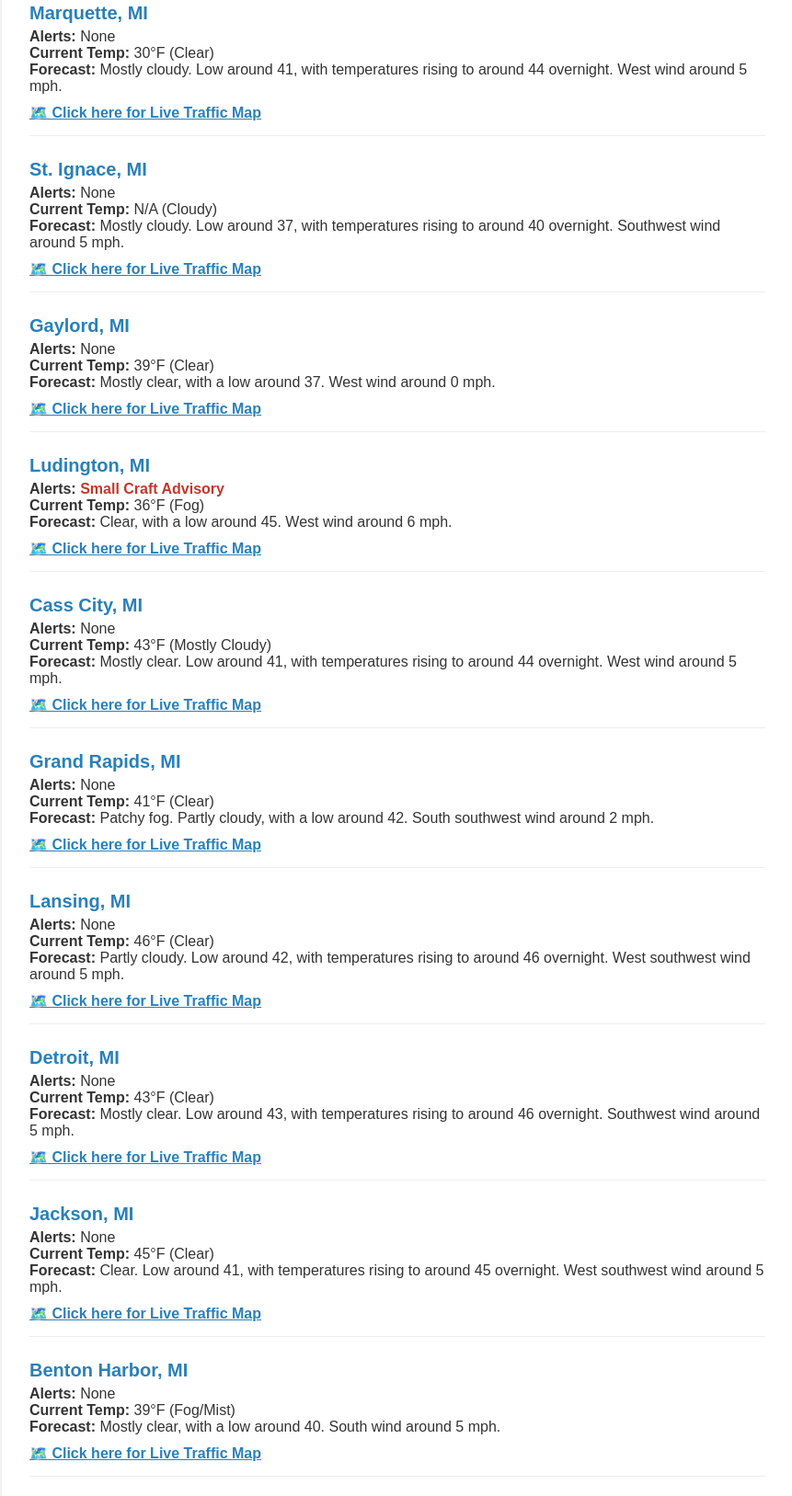
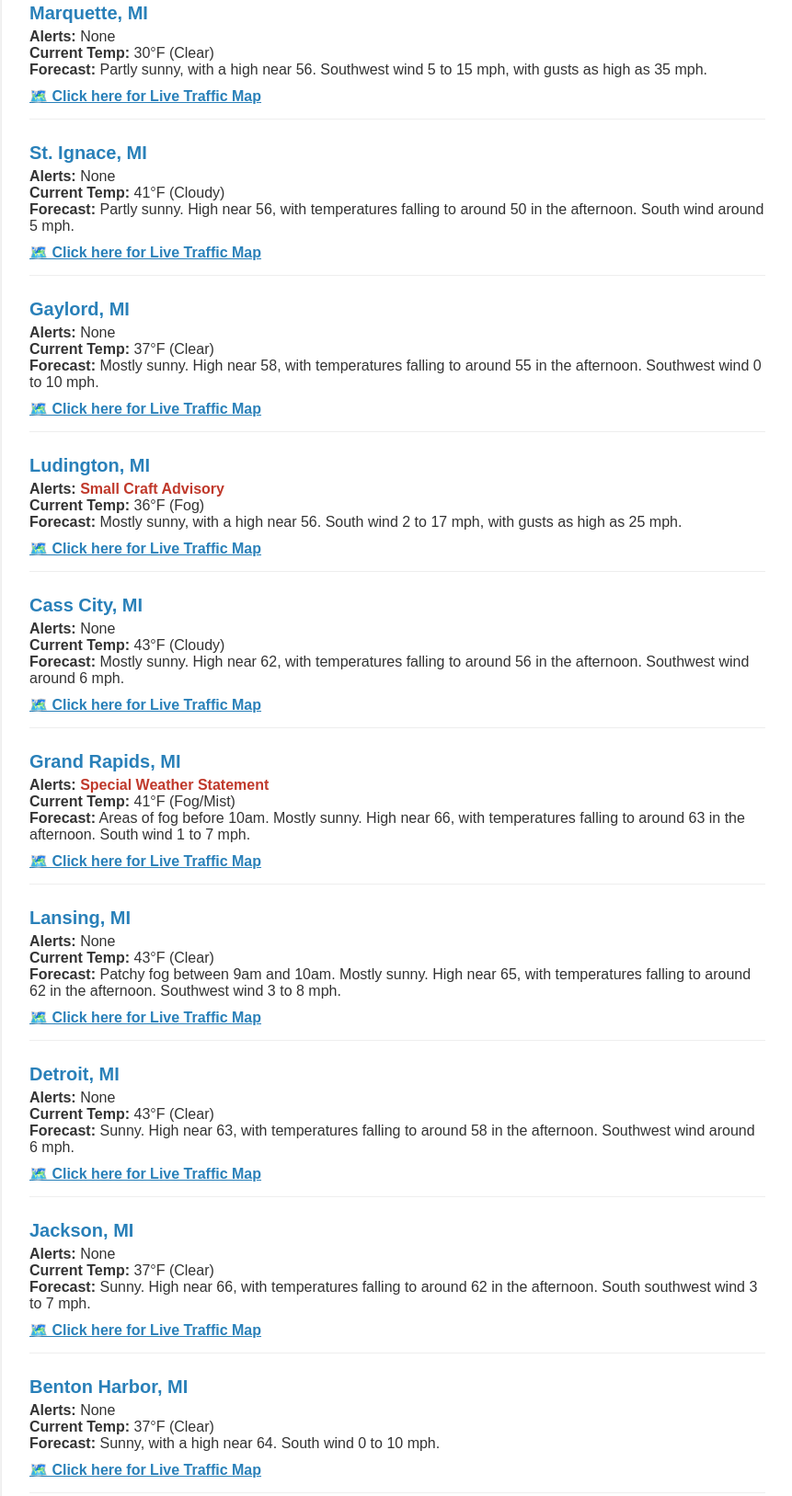
Before and after one commit to bishop998newaccount/Weather, a plain HTML site: page Weather_Report.html in a window 1280 px wide. Shown: the part 204-1831 px from the top of the page at 92% size, without its empty margins (208-1069 px from the left). Drawn offline with Linux system fonts and the light colour scheme.

Commit message:
Auto-update weather report [skip ci]

```diff
--- a/Weather_Report.html
+++ b/Weather_Report.html
@@ -23,23 +23,23 @@
         <div class="city-name">Marquette, MI</div>
         <div><strong>Alerts:</strong> <span >None</span></div>
         <div><strong>Current Temp:</strong> 30°F (Clear)</div>
-        <div><strong>Forecast:</strong> Mostly cloudy. Low around 41, with temperatures rising to around 44 overnight. West wind around 5 mph.</div>
+        <div><strong>Forecast:</strong> Partly sunny, with a high near 56. Southwest wind 5 to 15 mph, with gusts as high as 35 mph.</div>
         <div style="margin-top: 10px;"><a href="https://www.google.com/maps/@46.54,-87.4,11z/data=!5m1!1e1" target="_blank" style="color: #2980b9; font-weight: bold; text-decoration: underline;">🗺️ Click here for Live Traffic Map</a></div>
     </div>
 
     <div class="city-block">
         <div class="city-name">St. Ignace, MI</div>
         <div><strong>Alerts:</strong> <span >None</span></div>
-        <div><strong>Current Temp:</strong> N/A (Cloudy)</div>
-        <div><strong>Forecast:</strong> Mostly cloudy. Low around 37, with temperatures rising to around 40 overnight. Southwest wind around 5 mph.</div>
+        <div><strong>Current Temp:</strong> 41°F (Cloudy)</div>
+        <div><strong>Forecast:</strong> Partly sunny. High near 56, with temperatures falling to around 50 in the afternoon. South wind around 5 mph.</div>
         <div style="margin-top: 10px;"><a href="https://www.google.com/maps/@45.86,-84.74,11z/data=!5m1!1e1" target="_blank" style="color: #2980b9; font-weight: bold; text-decoration: underline;">🗺️ Click here for Live Traffic Map</a></div>
     </div>
 
     <div class="city-block">
         <div class="city-name">Gaylord, MI</div>
         <div><strong>Alerts:</strong> <span >None</span></div>
-        <div><strong>Current Temp:</strong> 39°F (Clear)</div>
-        <div><strong>Forecast:</strong> Mostly clear, with a low around 37. West wind around 0 mph.</div>
+        <div><strong>Current Temp:</strong> 37°F (Clear)</div>
+        <div><strong>Forecast:</strong> Mostly sunny. High near 58, with temperatures falling to around 55 in the afternoon. Southwest wind 0 to 10 mph.</div>
         <div style="margin-top: 10px;"><a href="https://www.google.com/maps/@45.03,-84.68,11z/data=!5m1!1e1" target="_blank" style="color: #2980b9; font-weight: bold; text-decoration: underline;">🗺️ Click here for Live Traffic Map</a></div>
     </div>
 
@@ -47,31 +47,31 @@
         <div class="city-name">Ludington, MI</div>
         <div><strong>Alerts:</strong> <span style="color: #c0392b; font-weight: bold;">Small Craft Advisory</span></div>
         <div><strong>Current Temp:</strong> 36°F (Fog)</div>
-        <div><strong>Forecast:</strong> Clear, with a low around 45. West wind around 6 mph.</div>
+        <div><strong>Forecast:</strong> Mostly sunny, with a high near 56. South wind 2 to 17 mph, with gusts as high as 25 mph.</div>
         <div style="margin-top: 10px;"><a href="https://www.google.com/maps/@43.98,-86.47,11z/data=!5m1!1e1" target="_blank" style="color: #2980b9; font-weight: bold; text-decoration: underline;">🗺️ Click here for Live Traffic Map</a></div>
     </div>
 
     <div class="city-block">
         <div class="city-name">Cass City, MI</div>
         <div><strong>Alerts:</strong> <span >None</span></div>
-        <div><strong>Current Temp:</strong> 43°F (Mostly Cloudy)</div>
-        <div><strong>Forecast:</strong> Mostly clear. Low around 41, with temperatures rising to around 44 overnight. West wind around 5 mph.</div>
+        <div><strong>Current Temp:</strong> 43°F (Cloudy)</div>
+        <div><strong>Forecast:</strong> Mostly sunny. High near 62, with temperatures falling to around 56 in the afternoon. Southwest wind around 6 mph.</div>
         <div style="margin-top: 10px;"><a href="https://www.google.com/maps/@43.6,-83.17,11z/data=!5m1!1e1" target="_blank" style="color: #2980b9; font-weight: bold; text-decoration: underline;">🗺️ Click here for Live Traffic Map</a></div>
     </div>
 
     <div class="city-block">
         <div class="city-name">Grand Rapids, MI</div>
-        <div><strong>Alerts:</strong> <span >None</span></div>
-        <div><strong>Current Temp:</strong> 41°F (Clear)</div>
-        <div><strong>Forecast:</strong> Patchy fog. Partly cloudy, with a low around 42. South southwest wind around 2 mph.</div>
+        <div><strong>Alerts:</strong> <span style="color: #c0392b; font-weight: bold;">Special Weather Statement</span></div>
+        <div><strong>Current Temp:</strong> 41°F (Fog/Mist)</div>
+        <div><strong>Forecast:</strong> Areas of fog before 10am. Mostly sunny. High near 66, with temperatures falling to around 63 in the afternoon. South wind 1 to 7 mph.</div>
         <div style="margin-top: 10px;"><a href="https://www.google.com/maps/@42.96,-85.67,11z/data=!5m1!1e1" target="_blank" style="color: #2980b9; font-weight: bold; text-decoration: underline;">🗺️ Click here for Live Traffic Map</a></div>
     </div>
 
     <div class="city-block">
         <div class="city-name">Lansing, MI</div>
         <div><strong>Alerts:</strong> <span >None</span></div>
-        <div><strong>Current Temp:</strong> 46°F (Clear)</div>
-        <div><strong>Forecast:</strong> Partly cloudy. Low around 42, with temperatures rising to around 46 overnight. West southwest wind around 5 mph.</div>
+        <div><strong>Current Temp:</strong> 43°F (Clear)</div>
+        <div><strong>Forecast:</strong> Patchy fog between 9am and 10am. Mostly sunny. High near 65, with temperatures falling to around 62 in the afternoon. Southwest wind 3 to 8 mph.</div>
         <div style="margin-top: 10px;"><a href="https://www.google.com/maps/@42.73,-84.55,11z/data=!5m1!1e1" target="_blank" style="color: #2980b9; font-weight: bold; text-decoration: underline;">🗺️ Click here for Live Traffic Map</a></div>
     </div>
 
@@ -79,23 +79,23 @@
         <div class="city-name">Detroit, MI</div>
         <div><strong>Alerts:</strong> <span >None</span></div>
         <div><strong>Current Temp:</strong> 43°F (Clear)</div>
-        <div><strong>Forecast:</strong> Mostly clear. Low around 43, with temperatures rising to around 46 overnight. Southwest wind around 5 mph.</div>
+        <div><strong>Forecast:</strong> Sunny. High near 63, with temperatures falling to around 58 in the afternoon. Southwest wind around 6 mph.</div>
         <div style="margin-top: 10px;"><a href="https://www.google.com/maps/@42.33,-83.05,11z/data=!5m1!1e1" target="_blank" style="color: #2980b9; font-weight: bold; text-decoration: underline;">🗺️ Click here for Live Traffic Map</a></div>
     </div>
 
     <div class="city-block">
         <div class="city-name">Jackson, MI</div>
         <div><strong>Alerts:</strong> <span >None</span></div>
-        <div><strong>Current Temp:</strong> 45°F (Clear)</div>
-        <div><strong>Forecast:</strong> Clear. Low around 41, with temperatures rising to around 45 overnight. West southwest wind around 5 mph.</div>
+        <div><strong>Current Temp:</strong> 37°F (Clear)</div>
+        <div><strong>Forecast:</strong> Sunny. High near 66, with temperatures falling to around 62 in the afternoon. South southwest wind 3 to 7 mph.</div>
         <div style="margin-top: 10px;"><a href="https://www.google.com/maps/@42.24,-84.41,11z/data=!5m1!1e1" target="_blank" style="color: #2980b9; font-weight: bold; text-decoration: underline;">🗺️ Click here for Live Traffic Map</a></div>
     </div>
 
     <div class="city-block">
         <div class="city-name">Benton Harbor, MI</div>
         <div><strong>Alerts:</strong> <span >None</span></div>
-        <div><strong>Current Temp:</strong> 39°F (Fog/Mist)</div>
-        <div><strong>Forecast:</strong> Mostly clear, with a low around 40. South wind around 5 mph.</div>
+        <div><strong>Current Temp:</strong> 37°F (Clear)</div>
+        <div><strong>Forecast:</strong> Sunny, with a high near 64. South wind 0 to 10 mph.</div>
         <div style="margin-top: 10px;"><a href="https://www.google.com/maps/@42.12,-86.45,11z/data=!5m1!1e1" target="_blank" style="color: #2980b9; font-weight: bold; text-decoration: underline;">🗺️ Click here for Live Traffic Map</a></div>
     </div>
 
@@ -103,7 +103,7 @@
         <div class="city-name">Cedar Rapids, IA</div>
         <div><strong>Alerts:</strong> <span >None</span></div>
         <div><strong>Current Temp:</strong> 46°F (Clear)</div>
-        <div><strong>Forecast:</strong> Mostly cloudy, with a low around 44. Southeast wind around 5 mph.</div>
+        <div><strong>Forecast:</strong> Mostly cloudy, with a low around 44. South wind around 5 mph.</div>
         <div style="margin-top: 10px;"><a href="https://www.google.com/maps/@41.98,-91.67,11z/data=!5m1!1e1" target="_blank" style="color: #2980b9; font-weight: bold; text-decoration: underline;">🗺️ Click here for Live Traffic Map</a></div>
     </div>
 
@@ -118,7 +118,7 @@
     <div class="city-block">
         <div class="city-name">Neola, IA</div>
         <div><strong>Alerts:</strong> <span style="color: #c0392b; font-weight: bold;">Wind Advisory</span></div>
-        <div><strong>Current Temp:</strong> 48°F (Clear)</div>
+        <div><strong>Current Temp:</strong> 55°F (Clear)</div>
         <div><strong>Forecast:</strong> Partly cloudy, with a low around 48. South wind around 15 mph, with gusts as high as 21 mph.</div>
         <div style="margin-top: 10px;"><a href="https://www.google.com/maps/@41.45,-95.61,11z/data=!5m1!1e1" target="_blank" style="color: #2980b9; font-weight: bold; text-decoration: underline;">🗺️ Click here for Live Traffic Map</a></div>
     </div>
```
